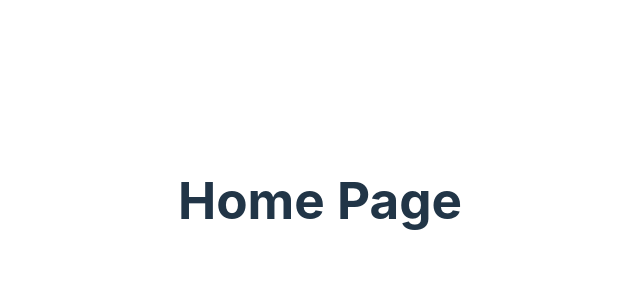
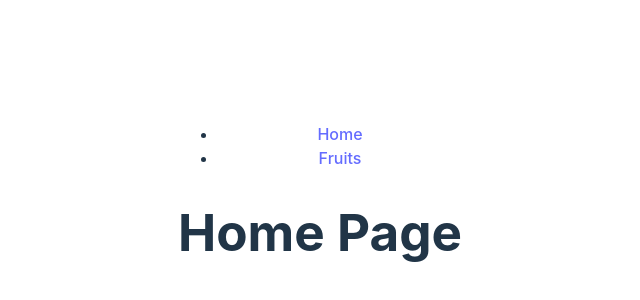
Before and after one commit to cesartalen/smoothiemaker, a React (Vite) app in the folder frontend/: page / in a window 1280 px wide. Shown: the part 200-500 px from the top of the page, without its empty margins (320-960 px from the left). Built offline with nearby package versions, Linux system fonts and the light colour scheme.

Commit message:
Add header to AppLayout

```diff
--- a/frontend/src/layouts/AppLayout.tsx
+++ b/frontend/src/layouts/AppLayout.tsx
@@ -1,8 +1,10 @@
 import { Outlet } from 'react-router-dom'
+import { Header } from '../components/Header'
 
 export const AppLayout = () => {
   return(
     <div>
+      <Header/>
       <Outlet/>
     </div>
   )
```
